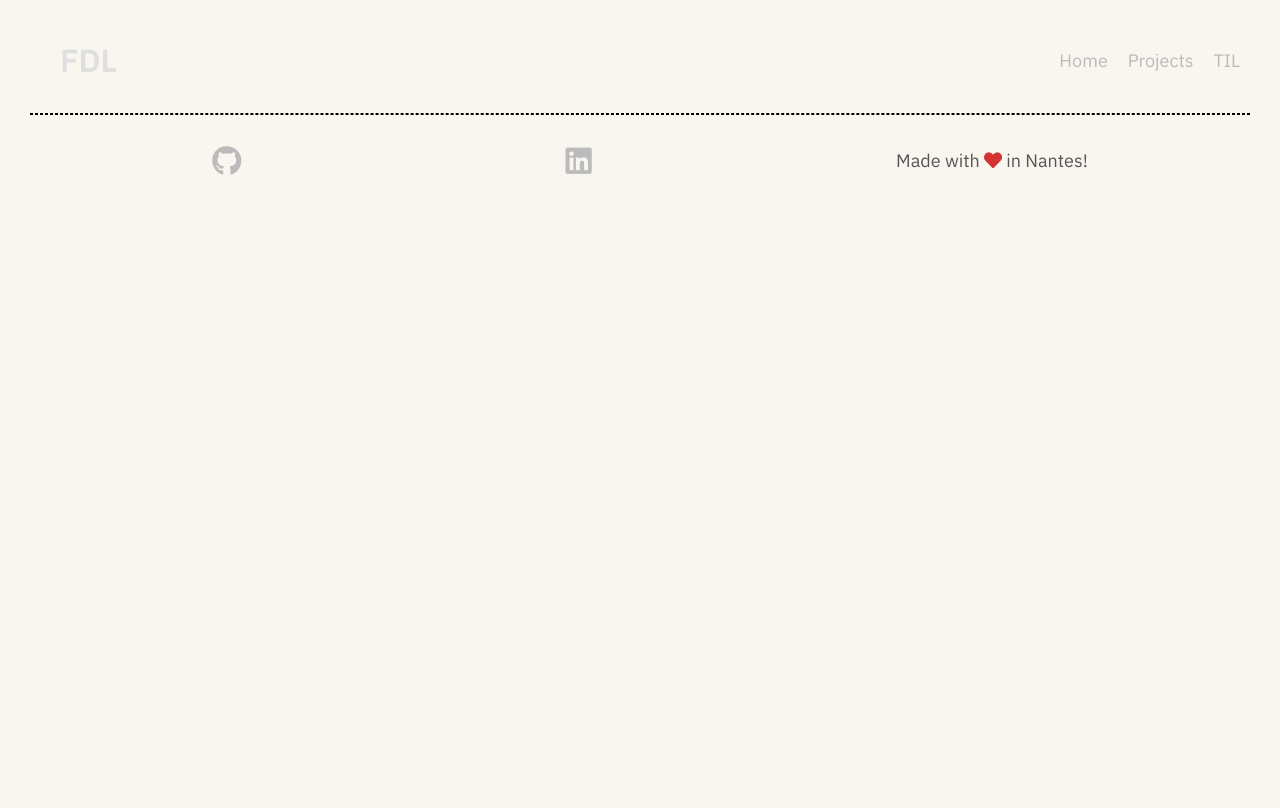
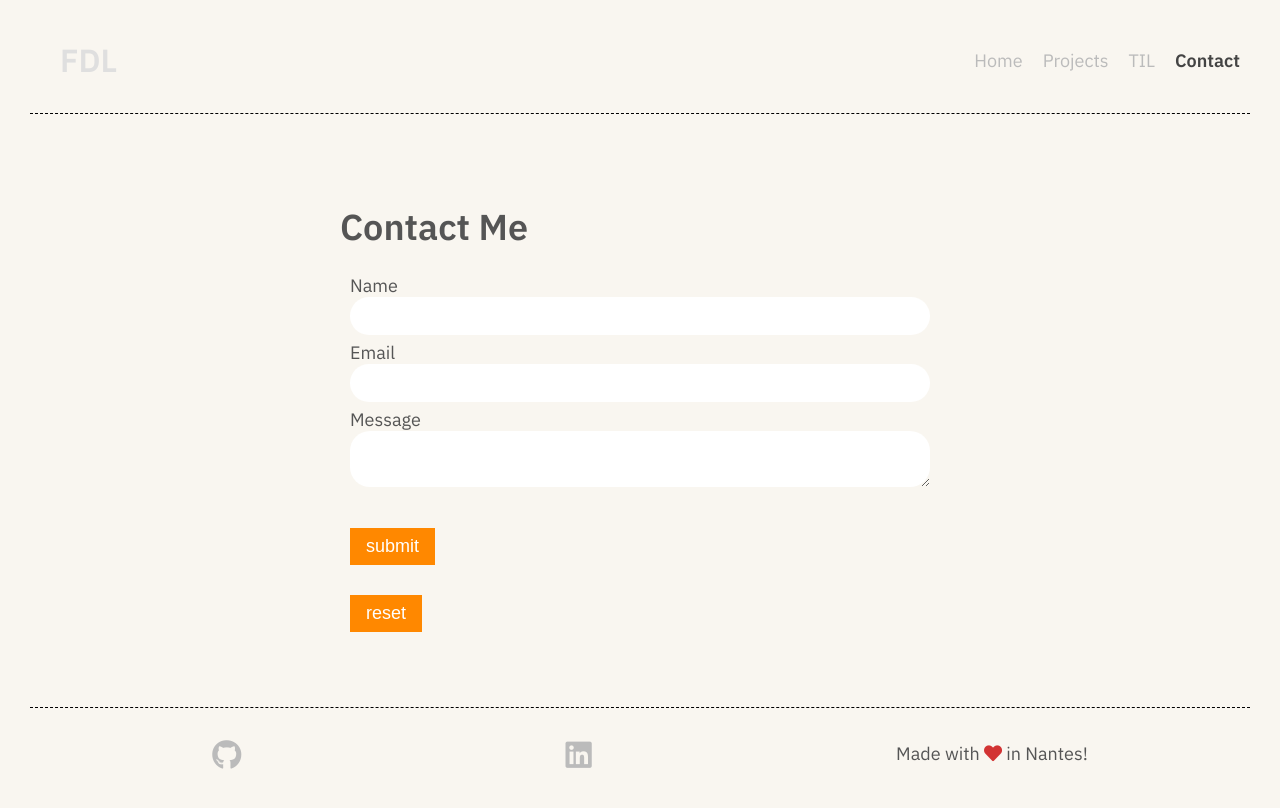
Before and after one commit to francoisedumas/fdlab, a Vue app: page /contact in a window 1280 px wide. Built offline with nearby package versions, Linux system fonts and the light colour scheme.

Commit message:
Setup contact form

```diff
--- a/src/components/NavBar.vue
+++ b/src/components/NavBar.vue
@@ -5,6 +5,7 @@
       <router-link :to="{ name: 'Home' }">Home</router-link>
       <router-link :to="{ name: 'Projects' }">Projects</router-link>
       <router-link :to="{ name: 'Til' }">TIL</router-link>
+      <router-link :to="{ name: 'Contact' }">Contact</router-link>
     </nav>
   </header>
 </template>
--- a/src/router/index.js
+++ b/src/router/index.js
@@ -2,6 +2,7 @@ import { createRouter, createWebHistory } from "vue-router";
 import Home from "../views/Home.vue";
 import Projects from "../views/Projects.vue";
 import Til from "../views/Til.vue";
+import Contact from "../views/Contact.vue";
 
 const routes = [
   {
@@ -19,6 +20,11 @@ const routes = [
     name: "Til",
     component: Til,
   },
+  {
+    path: "/contact",
+    name: "Contact",
+    component: Contact,
+  },
 ];
 
 const router = createRouter({
--- /dev/null
+++ b/src/views/Contact.vue
@@ -0,0 +1,64 @@
+<template>
+  <div class="contact">
+    <h1>Contact Me</h1>
+    <form @submit.prevent="submit" @reset="onReset">
+      <div>
+        <label>Name</label>
+        <input v-model="name" />
+      </div>
+
+      <div>
+        <label>Email</label>
+        <input v-model="email" />
+      </div>
+
+      <div>
+        <label>Message</label>
+        <textarea v-model="message"></textarea>
+      </div>
+
+      <div>
+        <button type="submit">submit</button>
+        <button type="reset">reset</button>
+      </div>
+    </form>
+  </div>
+</template>
+
+<script>
+export default {};
+</script>
+
+<style>
+.contact {
+  padding: 15px 30px;
+  border-radius: 4px;
+  margin: 50px auto;
+  max-width: 600px;
+}
+form {
+  margin: 10px;
+  max-width: 1200px;
+}
+textarea,
+input {
+  width: 100%;
+  max-width: 100%;
+  margin-bottom: 6px;
+  padding: 10px;
+  box-sizing: border-box;
+  border: 0;
+  border-radius: 20px;
+  font-family: inherit;
+  outline: none;
+}
+button {
+  display: block;
+  margin-top: 30px;
+  background: #ff8800;
+  color: white;
+  border: none;
+  padding: 8px 16px;
+  font-size: 18px;
+}
+</style>
```
